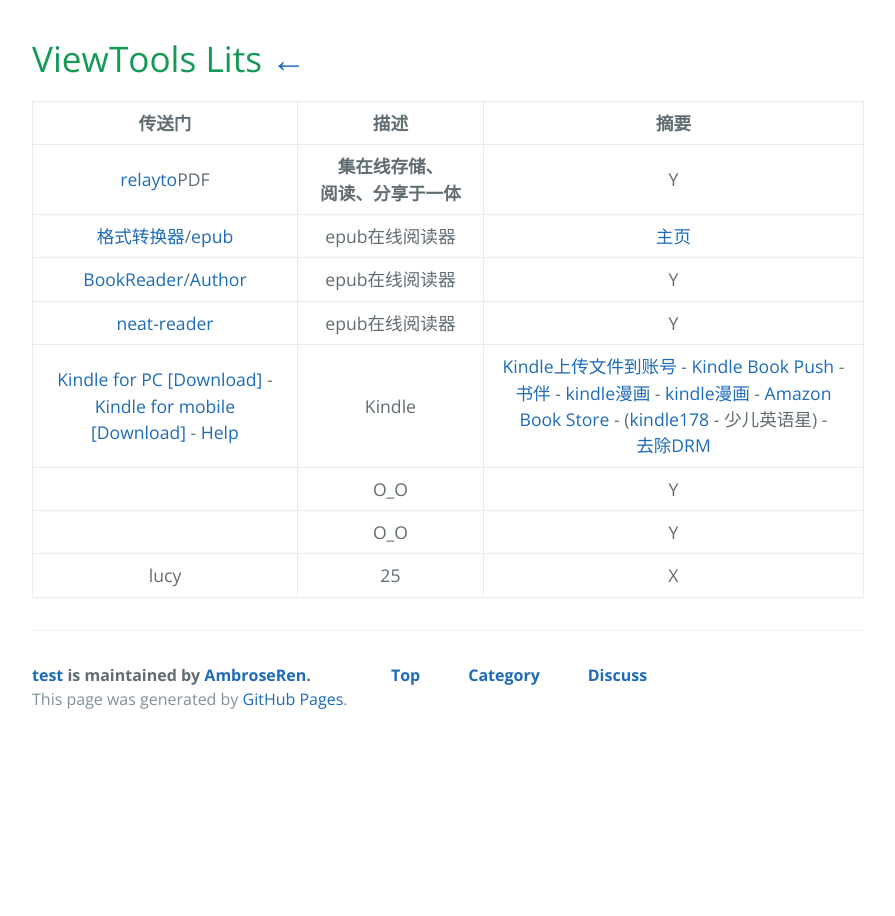
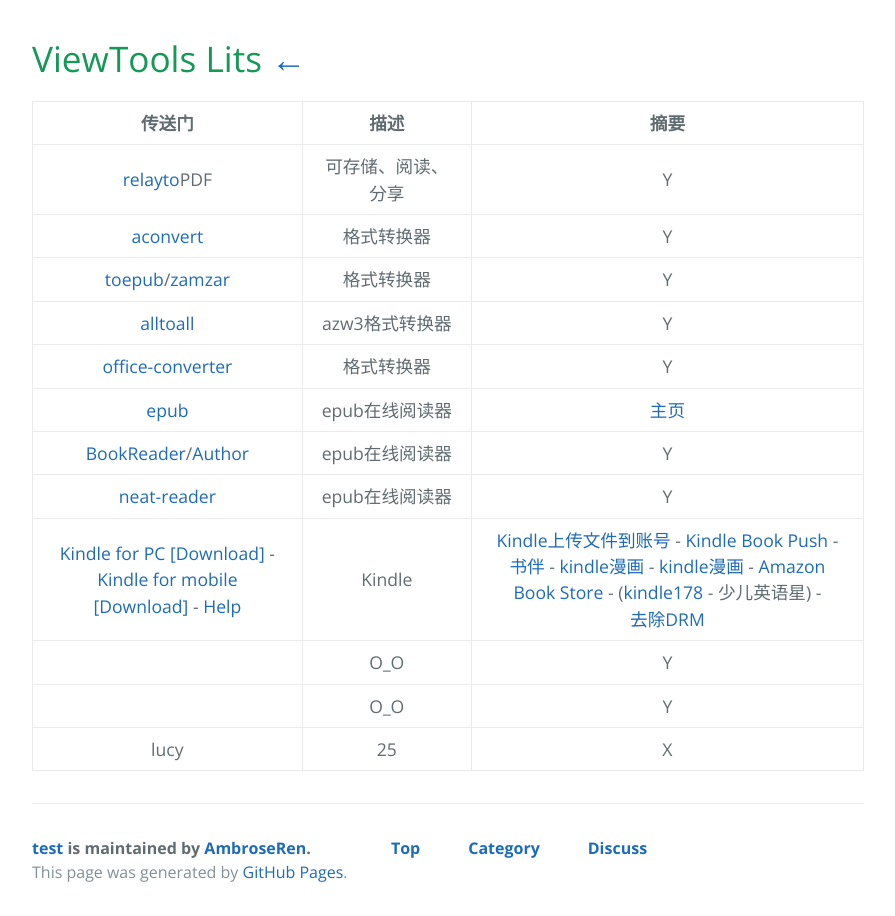
Before and after one commit to AmbroseRen/test, a Jekyll site: the page built from Library/ViewTools.md, in a window 1280 px wide. Shown: the whole page, without its empty margins (192-1087 px from the left). Built offline with Jekyll 4.4.1, drawn with Linux system fonts in a browser that asks for light colours; our own code applies the rules of GitHub Pages for plain Markdown files; the repository's description, which GitHub fills in, is left out.

Commit message:
Update ViewTools.md

```diff
--- a/Library/ViewTools.md
+++ b/Library/ViewTools.md
@@ -2,8 +2,12 @@
 
 | 传送门 | 描述 | 摘要 |
 |:---:|:---:|:---:|
-| [relayto](https://relayto.com/-17/docs)PDF | __集在线存储、阅读、分享于一体__ | Y |
-| [格式转换器](https://www.aconvert.com/cn/ebook/epub-to-mobi/)/[epub](https://epub.liumingye.cn/) | epub在线阅读器 | [主页](https://tool.liumingye.cn/) |
+| [relayto](https://relayto.com/-17/docs)PDF | 可存储、阅读、分享 | Y |
+| [aconvert](https://www.aconvert.com/cn/ebook/epub-to-mobi/) | 格式转换器 | Y |
+| [toepub](https://toepub.com/zh/)/[zamzar](https://www.zamzar.com/) | 格式转换器 | Y |
+| [alltoall](https://www.alltoall.net/%e7%94%b5%e5%ad%90%e4%b9%a6/) | azw3格式转换器 | Y |
+| [office-converter](https://cn.office-converter.com/ebook-converter) | 格式转换器 | Y |
+| [epub](https://epub.liumingye.cn/) | epub在线阅读器 | [主页](https://tool.liumingye.cn/) |
 | [BookReader](https://ztftrue.github.io/BookReader/)/[Author](https://github.com/ztftrue/BookReader/) | epub在线阅读器 | Y |
 | [neat-reader](https://www.neat-reader.cn/webapp#/) | epub在线阅读器 | Y |
 | [Kindle for PC [Download]](https://www.amazon.com/Amazon-Digital-Services-LLC-Download/dp/B00UB76290) - [Kindle for mobile [Download]](https://www.amazon.com/b?ie=UTF8&node=16571048011) - [Help](https://www.amazon.com/gp/help/customer/display.html?nodeId=GZSM7D8A85WKPYYD) | Kindle | [Kindle上传文件到账号](https://www.amazon.com/gp/sendtokindle) - [Kindle Book Push](https://book.einverne.info/) - [书伴](https://bookfere.com/ebook) - [kindle漫画](http://www.kindlecomic.net/) - [kindle漫画](http://vol.moe/) - [Amazon Book Store](https://www.amazon.cn/b?ie=UTF8&node=1987669071) - ([kindle178](http://www.kindle178.com/) - 少儿英语星) - [去除DRM](http://www.staycu.com/archives/259) |
```
